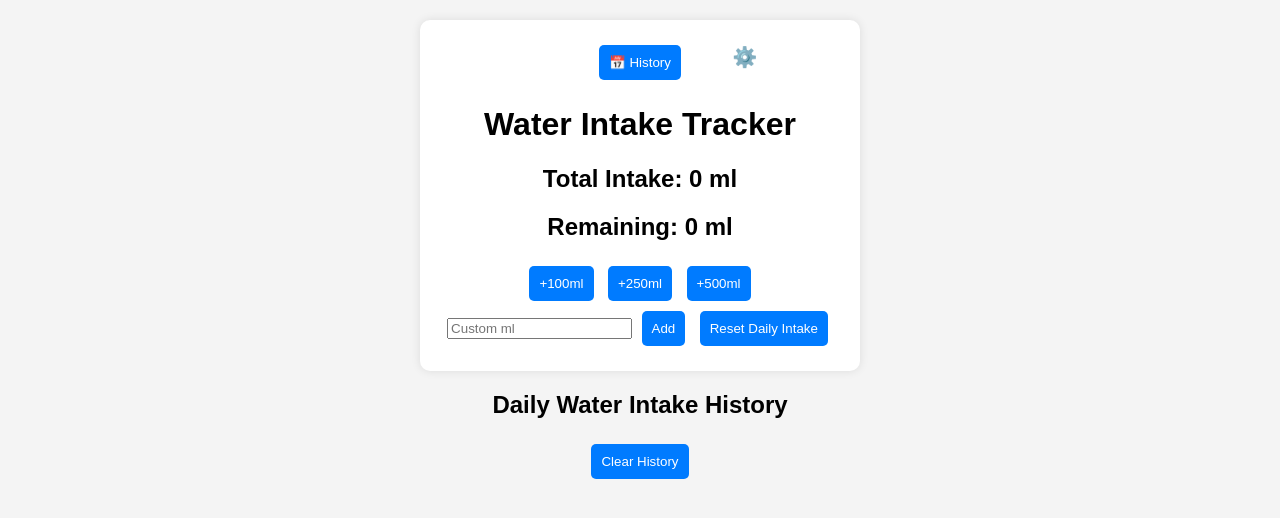
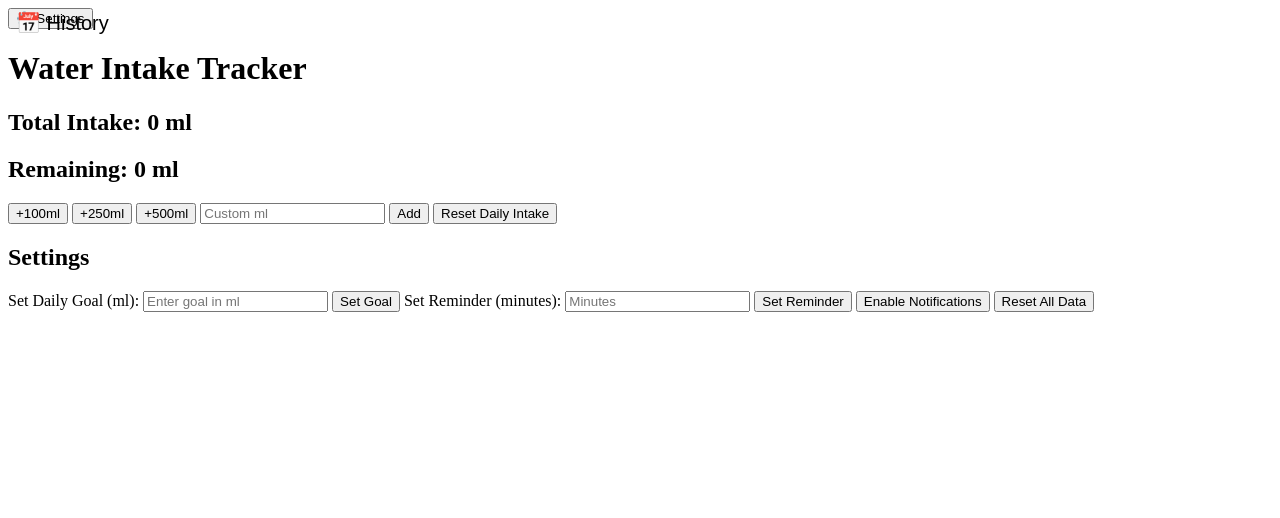
Before and after one commit to kveer007/test, a plain HTML site: page index.html in a window 1280 px wide. Drawn offline with Linux system fonts and the light colour scheme; a script that the page names is missing.

Commit message:
Update styles.css

```diff
--- a/styles.css
+++ b/styles.css
@@ -1,42 +1,14 @@
-body {
-    font-family: Arial, sans-serif;
-    text-align: center;
-    background-color: #f4f4f4;
-    margin: 0;
-    padding: 20px;
-}
-
-.container {
-    max-width: 400px;
-    background: white;
-    padding: 20px;
-    border-radius: 10px;
-    box-shadow: 0 0 10px rgba(0, 0, 0, 0.1);
-    margin: auto;
-    position: relative;
-}
-
-button {
-    background: #007BFF;
-    color: white;
-    border: none;
-    padding: 10px;
-    margin: 5px;
-    cursor: pointer;
-    border-radius: 5px;
-}
-
-.settings-btn {
+.history-btn {
     position: absolute;
     top: 10px;
-    right: 10px;
+    left: 10px;
     font-size: 20px;
     background: transparent;
     border: none;
     cursor: pointer;
 }
 
-.settings {
+.history {
     max-width: 400px;
     background: white;
     padding: 20px;
@@ -45,3 +17,8 @@ button {
     margin: 20px auto;
     display: none;
 }
+
+.clear-history-btn {
+    background: red;
+    color: white;
+}
```
